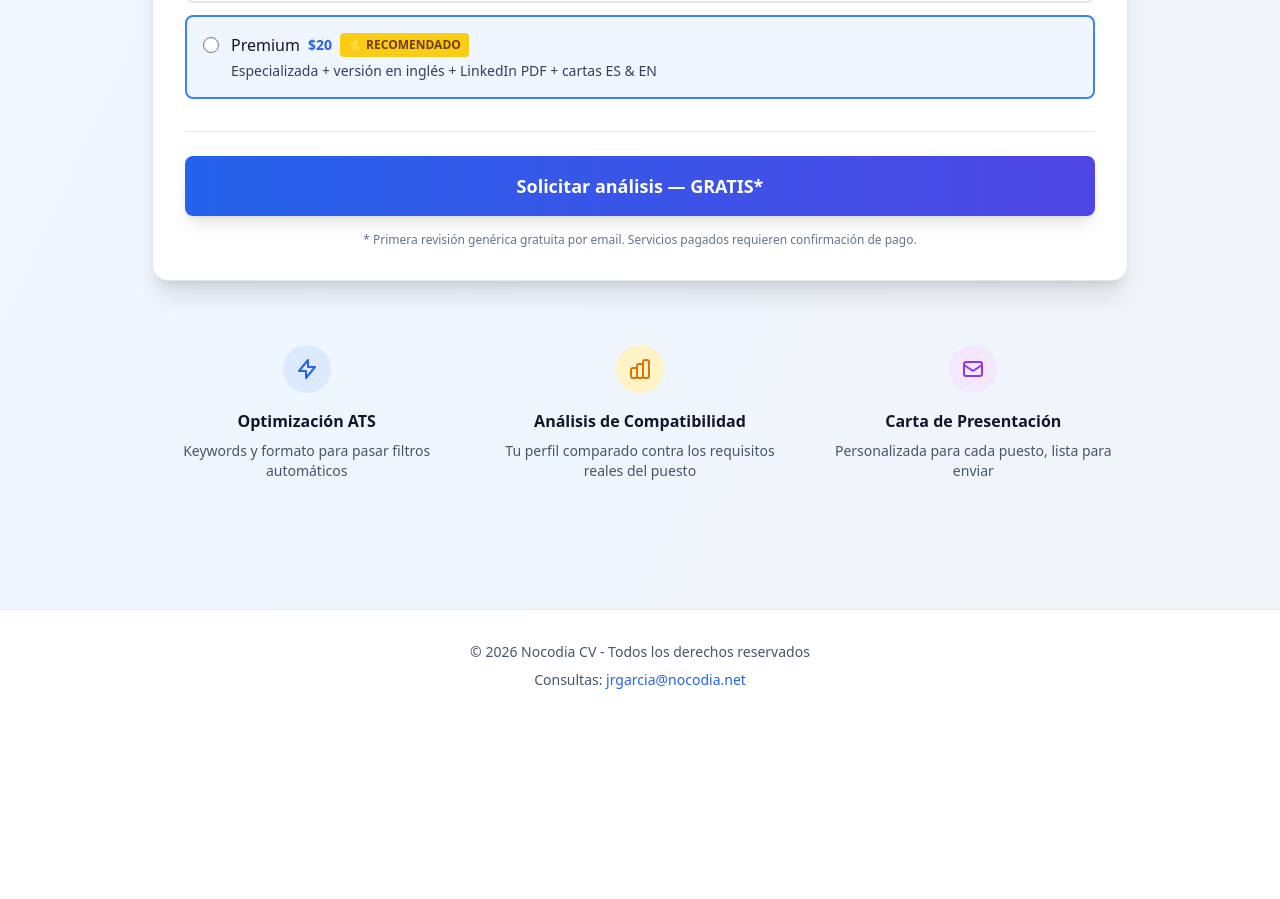
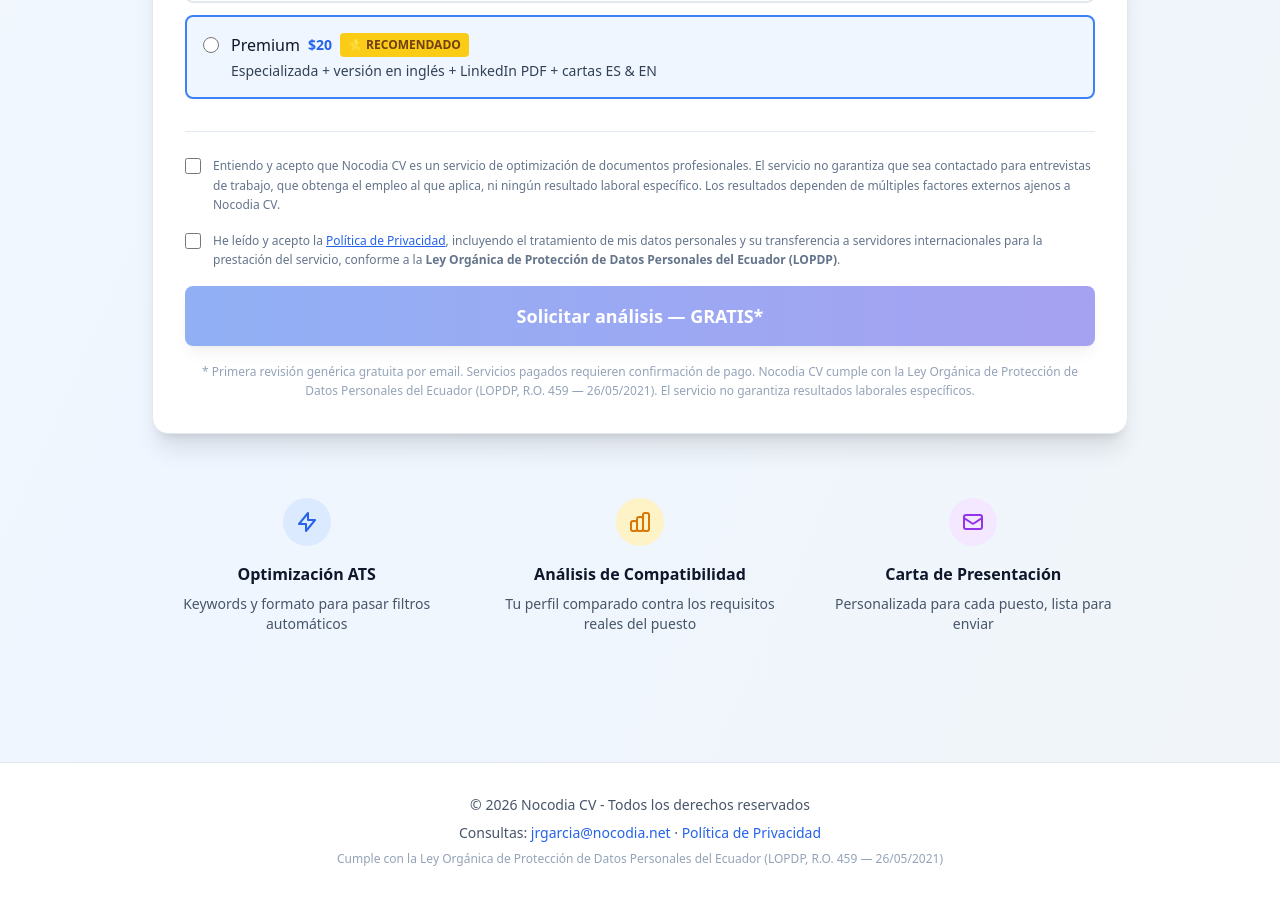
Before and after one commit to jrgarcia71/nocodia-cv-landing, a React (Vite) app: page / in a window 1280 px wide. Shown: the part 2020-2919 px from the top of the page. Before the commit the page ends 2742 px from the top, so only its background shows below. Built offline with nearby package versions, Linux system fonts and the light colour scheme.

Commit message:
Update App.jsx

```diff
--- a/src/App.jsx
+++ b/src/App.jsx
@@ -24,8 +24,9 @@ export default function App() {
   const [submitStatus, setSubmitStatus] = useState(null);
   const [wordCount, setWordCount] = useState(0);
   const [reqWordCount, setReqWordCount] = useState(0);
+  const [aceptaTerminos, setAceptaTerminos] = useState(false);
+  const [aceptaLimitaciones, setAceptaLimitaciones] = useState(false);
 
-  // Límite de palabras según si tiene CV o no
   const infoWordLimit = formData.tieneCV === 'no' ? 1000 : 500;
 
   const t = {
@@ -132,7 +133,6 @@ export default function App() {
         requisitosNote: '📋 Pega aquí la descripción de la oferta de trabajo',
         requisitosNoteDesc: 'Copia los requisitos, responsabilidades y habilidades solicitadas. Esto nos permite generar un análisis de compatibilidad preciso y una carta de presentación personalizada.',
         requisitosPlaceholder: 'Ejemplo:\n\nRequisitos:\n- 5+ años de experiencia en gestión de equipos\n- Conocimiento en metodologías ágiles\n- Manejo de presupuestos operativos\n\nResponsabilidades:\n- Liderar equipo de 20+ personas\n- Reportar a Gerencia General\n- Gestionar presupuesto operativo...',
-        // Texto cuando TIENE CV
         infoSectionWithCV: 'Información adicional',
         infoNoteWithCV: '💡 Agrega lo que NO está en tu CV actual (máx 500 palabras):',
         infoDescWithCV: 'Esta información tiene la misma importancia que tu CV para optimizarlo.',
@@ -143,8 +143,7 @@ export default function App() {
           'Habilidades técnicas nuevas',
           'Certificaciones en proceso',
         ],
-        infoPlaceholderWithCV: 'Ejemplo: En mi rol actual como Gerente de Ventas aumenté las ventas B2B en 42% durante Q1 2026. Implementé un nuevo CRM que redujo el tiempo de cierre en 30%. Actualmente lidero un equipo de 8 personas...',
-        // Texto cuando NO TIENE CV
+        infoPlaceholderWithCV: 'Ejemplo: En mi rol actual como Gerente de Ventas aumenté las ventas B2B en 42% durante Q1 2026. Implementé un nuevo CRM que redujo el tiempo de cierre en 30%...',
         infoSectionNoCV: 'Tu experiencia profesional',
         infoNoteNoCV: '📝 Cuéntanos tu experiencia para crear tu CV desde cero (máx 1000 palabras):',
         infoDescNoCV: 'Esta información es todo lo que tenemos para crear tu CV. Sé lo más detallado posible.',
@@ -156,12 +155,15 @@ export default function App() {
           'Certificaciones, cursos e idiomas con nivel',
           'Proyectos relevantes o logros destacados',
         ],
-        infoPlaceholderNoCV: 'Ejemplo:\n\nEXPERIENCIA:\n- Gerente de Ventas en Empresa ABC (2020-2024)\n  • Lideré equipo de 8 vendedores\n  • Aumenté ventas en 35% en 2 años\n  • Implementé CRM Salesforce\n\n- Ejecutivo Comercial en Empresa XYZ (2017-2020)\n  • Atención a clientes B2B\n  • Cumplimiento de cuotas 120% promedio\n\nFORMACIÓN:\n- Ingeniería Comercial, Universidad Particular, 2016\n\nHABILIDADES:\n- Excel avanzado, Salesforce, PowerBI\n- Inglés B2, Español nativo\n\nCERTIFICACIONES:\n- Google Analytics 2023',
+        infoPlaceholderNoCV: 'Ejemplo:\n\nEXPERIENCIA:\n- Gerente de Ventas en Empresa ABC (2020-2024)\n  • Lideré equipo de 8 vendedores\n  • Aumenté ventas en 35% en 2 años\n\nFORMACIÓN:\n- Ingeniería Comercial, Universidad Particular, 2016\n\nHABILIDADES:\n- Excel avanzado, Salesforce\n- Inglés B2',
         palabras: 'Palabras:',
         palabrasRestantes: 'palabras restantes',
         submit: 'Solicitar análisis',
         processing: 'Procesando...',
-        disclaimer: '* Primera revisión genérica gratuita por email. Servicios pagados requieren confirmación de pago.'
+        checkLimitaciones: 'Entiendo y acepto que Nocodia CV es un servicio de optimización de documentos profesionales. El servicio no garantiza que sea contactado para entrevistas de trabajo, que obtenga el empleo al que aplica, ni ningún resultado laboral específico. Los resultados dependen de múltiples factores externos ajenos a Nocodia CV.',
+        checkTerminos: 'He leído y acepto la Política de Privacidad, incluyendo el tratamiento de mis datos personales y su transferencia a servidores internacionales para la prestación del servicio, conforme a la Ley Orgánica de Protección de Datos Personales del Ecuador (LOPDP).',
+        politicaLink: 'Política de Privacidad',
+        legalNote: '* Primera revisión genérica gratuita por email. Servicios pagados requieren confirmación de pago. Nocodia CV cumple con la Ley Orgánica de Protección de Datos Personales del Ecuador (LOPDP, R.O. 459 — 26/05/2021). El servicio no garantiza resultados laborales específicos.',
       },
       features: {
         ats: 'Optimización ATS',
@@ -173,7 +175,8 @@ export default function App() {
       },
       footer: {
         rights: '© 2026 Nocodia CV - Todos los derechos reservados',
-        contact: 'Consultas:'
+        contact: 'Consultas:',
+        privacy: 'Política de Privacidad'
       }
     },
     en: {
@@ -278,8 +281,7 @@ export default function App() {
         requisitosLabel: 'Job requirements *',
         requisitosNote: '📋 Paste the job description here',
         requisitosNoteDesc: 'Copy the requirements, responsibilities and skills requested. This enables an accurate compatibility analysis and a personalized cover letter.',
-        requisitosPlaceholder: 'Example:\n\nRequirements:\n- 5+ years of team management experience\n- Knowledge of agile methodologies\n- Operational budget management\n\nResponsibilities:\n- Lead a team of 20+ people\n- Report to General Management\n- Manage operational budget...',
-        // Text when HAS resume
+        requisitosPlaceholder: 'Example:\n\nRequirements:\n- 5+ years of team management experience\n- Knowledge of agile methodologies\n- Operational budget management\n\nResponsibilities:\n- Lead a team of 20+ people\n- Report to General Management...',
         infoSectionWithCV: 'Additional Information',
         infoNoteWithCV: '💡 Add what is NOT in your current resume (max 500 words):',
         infoDescWithCV: 'This information is as important as your resume for optimization.',
@@ -290,8 +292,7 @@ export default function App() {
           'New technical skills',
           'Certifications in progress',
         ],
-        infoPlaceholderWithCV: 'Example: In my current role as Sales Manager I increased B2B sales by 42% during Q1 2026. I implemented a new CRM that reduced closing time by 30%. Currently leading a team of 8 people...',
-        // Text when NO resume
+        infoPlaceholderWithCV: 'Example: In my current role as Sales Manager I increased B2B sales by 42% during Q1 2026...',
         infoSectionNoCV: 'Your professional experience',
         infoNoteNoCV: '📝 Tell us your experience so we can create your resume from scratch (max 1000 words):',
         infoDescNoCV: 'This information is everything we have to create your resume. Be as detailed as possible.',
@@ -303,12 +304,15 @@ export default function App() {
           'Certifications, courses and languages with level',
           'Relevant projects or notable achievements',
         ],
-        infoPlaceholderNoCV: 'Example:\n\nEXPERIENCE:\n- Sales Manager at Company ABC (2020-2024)\n  • Led team of 8 sales reps\n  • Increased sales by 35% in 2 years\n  • Implemented Salesforce CRM\n\n- Sales Executive at Company XYZ (2017-2020)\n  • B2B client management\n  • 120% average quota attainment\n\nEDUCATION:\n- Business Administration, University, 2016\n\nSKILLS:\n- Advanced Excel, Salesforce, PowerBI\n- English C1, Spanish native\n\nCERTIFICATIONS:\n- Google Analytics 2023',
+        infoPlaceholderNoCV: 'Example:\n\nEXPERIENCE:\n- Sales Manager at Company ABC (2020-2024)\n  • Led team of 8 sales reps\n  • Increased sales by 35%\n\nEDUCATION:\n- Business Administration, University, 2016\n\nSKILLS:\n- Salesforce, Excel\n- English C1',
         palabras: 'Words:',
         palabrasRestantes: 'words remaining',
         submit: 'Request analysis',
         processing: 'Processing...',
-        disclaimer: '* First generic review free by email. Paid services require payment confirmation.'
+        checkLimitaciones: 'I understand and accept that Nocodia CV is a professional document optimization service. The service does not guarantee that I will be contacted for job interviews, that I will obtain the position I am applying for, or any specific employment outcome. Results depend on multiple external factors beyond Nocodia CV\'s control.',
+        checkTerminos: 'I have read and accept the Privacy Policy, including the processing of my personal data and its transfer to international servers for service delivery, in accordance with Ecuador\'s Organic Law on Personal Data Protection (LOPDP).',
+        politicaLink: 'Privacy Policy',
+        legalNote: '* First generic review free by email. Paid services require payment confirmation. Nocodia CV complies with Ecuador\'s Organic Law on Personal Data Protection (LOPDP, R.O. 459 — 26/05/2021). The service does not guarantee specific employment results.',
       },
       features: {
         ats: 'ATS Optimization',
@@ -320,7 +324,8 @@ export default function App() {
       },
       footer: {
         rights: '© 2026 Nocodia CV - All rights reserved',
-        contact: 'Contact:'
+        contact: 'Contact:',
+        privacy: 'Privacy Policy'
       }
     }
   };
@@ -366,7 +371,10 @@ export default function App() {
           industria: '', linkOferta: '', requisitosOferta: '',
           infoAdicional: '', cvFile: null, linkedinFile: null
         });
-        setWordCount(0); setReqWordCount(0);
+        setWordCount(0);
+        setReqWordCount(0);
+        setAceptaTerminos(false);
+        setAceptaLimitaciones(false);
       } else {
         setSubmitStatus({ type: 'error', message: result.error || 'Error al procesar tu solicitud' });
       }
@@ -390,11 +398,10 @@ export default function App() {
   const showInfoSection  = formData.tipoRevision !== 'generica';
   const hasCV = formData.tieneCV === 'si';
 
-  // Textos dinámicos del campo info según tenga CV o no
-  const infoSection   = hasCV ? t[language].form.infoSectionWithCV   : t[language].form.infoSectionNoCV;
-  const infoNote      = hasCV ? t[language].form.infoNoteWithCV      : t[language].form.infoNoteNoCV;
-  const infoDesc      = hasCV ? t[language].form.infoDescWithCV      : t[language].form.infoDescNoCV;
-  const infoBullets   = hasCV ? t[language].form.infoBulletsWithCV   : t[language].form.infoBulletsNoCV;
+  const infoSection    = hasCV ? t[language].form.infoSectionWithCV   : t[language].form.infoSectionNoCV;
+  const infoNote       = hasCV ? t[language].form.infoNoteWithCV      : t[language].form.infoNoteNoCV;
+  const infoDesc       = hasCV ? t[language].form.infoDescWithCV      : t[language].form.infoDescNoCV;
+  const infoBullets    = hasCV ? t[language].form.infoBulletsWithCV   : t[language].form.infoBulletsNoCV;
   const infoPlaceholder = hasCV ? t[language].form.infoPlaceholderWithCV : t[language].form.infoPlaceholderNoCV;
 
   return (
@@ -735,16 +742,15 @@ export default function App() {
                   <textarea required value={formData.requisitosOferta} onChange={handleRequisitosChange} rows={8}
                     className="w-full px-4 py-3 border border-slate-300 rounded-lg focus:ring-2 focus:ring-blue-500 focus:border-transparent transition-all resize-none"
                     placeholder={t[language].form.requisitosPlaceholder} />
-                  <p className="text-sm text-slate-500 mt-1">{t[language].form.requisitosWordCount} {reqWordCount}</p>
+                  <p className="text-sm text-slate-500 mt-1">{t[language].form.requisitosWordCount || 'Palabras:'} {reqWordCount}</p>
                 </div>
               </section>
             )}
 
-            {/* Info adicional / Experiencia desde cero */}
+            {/* Info adicional / desde cero */}
             {showInfoSection && (
               <section>
                 <h4 className="text-lg font-semibold text-slate-900 mb-4 pb-2 border-b border-slate-200">
-                  {/* Número de sección dinámico */}
                   {formData.tieneCV === 'si' && formData.tipoRevision === 'premium' && formData.tipoCV === 'especifico' ? '9' :
                    formData.tieneCV === 'si' && formData.tipoRevision === 'premium' && formData.tipoCV === 'general'   ? '8' :
                    formData.tieneCV === 'no' && formData.tipoRevision === 'premium' && formData.tipoCV === 'especifico' ? '8' :
@@ -754,18 +760,13 @@ export default function App() {
                    formData.tieneCV === 'no' ? '4' :
                    formData.tipoCV === 'especifico' ? '7' : '6'}. {infoSection}
                 </h4>
-
-                {/* Caja informativa diferenciada */}
                 <div className={`border rounded-lg p-4 mb-4 ${formData.tieneCV === 'no' ? 'bg-green-50 border-green-200' : 'bg-slate-50 border-slate-200'}`}>
                   <p className={`text-sm font-semibold mb-2 ${formData.tieneCV === 'no' ? 'text-green-800' : 'text-slate-700'}`}>{infoNote}</p>
                   <p className={`text-xs mb-2 ${formData.tieneCV === 'no' ? 'text-green-700' : 'text-slate-600'}`}>{infoDesc}</p>
                   <ul className={`text-sm space-y-1 ml-4 list-disc ${formData.tieneCV === 'no' ? 'text-green-700' : 'text-slate-600'}`}>
-                    {infoBullets.map((bullet, i) => (
-                      <li key={i}>{bullet}</li>
-                    ))}
+                    {infoBullets.map((bullet, i) => (<li key={i}>{bullet}</li>))}
                   </ul>
                 </div>
-
                 <textarea value={formData.infoAdicional} onChange={handleInfoChange}
                   rows={formData.tieneCV === 'no' ? 12 : 6}
                   className="w-full px-4 py-3 border border-slate-300 rounded-lg focus:ring-2 focus:ring-blue-500 focus:border-transparent transition-all resize-none"
@@ -780,10 +781,58 @@ export default function App() {
               </section>
             )}
 
-            {/* SUBMIT */}
-            <div className="pt-6 border-t border-slate-200">
+            {/* TÉRMINOS, CHECKBOXES Y SUBMIT */}
+            <div className="pt-6 border-t border-slate-200 space-y-4">
+
+              {/* CHECKBOX 1 — Limitaciones del servicio */}
+              <label className="flex items-start gap-3 cursor-pointer group">
+                <input
+                  type="checkbox"
+                  checked={aceptaLimitaciones}
+                  onChange={(e) => setAceptaLimitaciones(e.target.checked)}
+                  className="w-4 h-4 text-blue-600 mt-0.5 flex-shrink-0 rounded"
+                  required
+                />
+                <span className="text-xs text-slate-500 leading-relaxed group-hover:text-slate-700 transition-colors">
+                  {t[language].form.checkLimitaciones}
+                </span>
+              </label>
+
+              {/* CHECKBOX 2 — Privacidad y LOPDP */}
+              <label className="flex items-start gap-3 cursor-pointer group">
+                <input
+                  type="checkbox"
+                  checked={aceptaTerminos}
+                  onChange={(e) => setAceptaTerminos(e.target.checked)}
+                  className="w-4 h-4 text-blue-600 mt-0.5 flex-shrink-0 rounded"
+                  required
+                />
+                <span className="text-xs text-slate-500 leading-relaxed group-hover:text-slate-700 transition-colors">
+                  {language === 'es' ? (
+                    <>He leído y acepto la{' '}
+                      <a href="/politica-privacidad.html" target="_blank" rel="noopener noreferrer"
+                        className="text-blue-600 underline hover:text-blue-700 font-medium">
+                        {t[language].form.politicaLink}
+                      </a>
+                      , incluyendo el tratamiento de mis datos personales y su transferencia a servidores internacionales para la prestación del servicio, conforme a la <strong>Ley Orgánica de Protección de Datos Personales del Ecuador (LOPDP)</strong>.
+                    </>
+                  ) : (
+                    <>I have read and accept the{' '}
+                      <a href="/politica-privacidad.html" target="_blank" rel="noopener noreferrer"
+                        className="text-blue-600 underline hover:text-blue-700 font-medium">
+                        {t[language].form.politicaLink}
+                      </a>
+                      , including the processing of my personal data and its transfer to international servers for service delivery, in accordance with <strong>Ecuador's Organic Law on Personal Data Protection (LOPDP)</strong>.
+                    </>
+                  )}
+                </span>
+              </label>
+
+              {/* MENSAJE ÉXITO / ERROR */}
               {submitStatus && (
-                <div className={`mb-4 p-4 rounded-lg flex items-start gap-3 ${submitStatus.type === 'success' ? 'bg-green-50 border border-green-200' : 'bg-red-50 border border-red-200'}`}>
+                <div className={`p-4 rounded-lg flex items-start gap-3 ${
+                  submitStatus.type === 'success' ? 'bg-green-50 border border-green-200' : 'bg-red-50 border border-red-200'
+                }`}>
                   {submitStatus.type === 'success'
                     ? <CheckCircle className="w-5 h-5 text-green-600 flex-shrink-0 mt-0.5" />
                     : <AlertCircle className="w-5 h-5 text-red-600 flex-shrink-0 mt-0.5" />}
@@ -792,7 +841,11 @@ export default function App() {
                   </p>
                 </div>
               )}
-              <button type="submit" disabled={isSubmitting}
+
+              {/* BOTÓN */}
+              <button
+                type="submit"
+                disabled={isSubmitting || !aceptaTerminos || !aceptaLimitaciones}
                 className="w-full bg-gradient-to-r from-blue-600 to-indigo-600 text-white font-semibold py-4 px-6 rounded-lg hover:from-blue-700 hover:to-indigo-700 transition-all shadow-lg hover:shadow-xl disabled:opacity-50 disabled:cursor-not-allowed text-lg">
                 {isSubmitting
                   ? <span className="flex items-center justify-center gap-2">
@@ -804,7 +857,12 @@ export default function App() {
                     </span>
                   : `${t[language].form.submit} — ${getPrice()}`}
               </button>
-              <p className="text-xs text-slate-500 text-center mt-4">{t[language].form.disclaimer}</p>
+
+              {/* TEXTO LEGAL PIE */}
+              <p className="text-xs text-slate-400 text-center leading-relaxed px-2">
+                {t[language].form.legalNote}
+              </p>
+
             </div>
           </form>
         </div>
@@ -847,10 +905,23 @@ export default function App() {
         <div className="max-w-5xl mx-auto px-6 py-8">
           <div className="text-center text-sm text-slate-600">
             <p>{t[language].footer.rights}</p>
-            <p className="mt-2">{t[language].footer.contact} <a href="mailto:jrgarcia@nocodia.net" className="text-blue-600 hover:text-blue-700 font-medium">jrgarcia@nocodia.net</a></p>
+            <p className="mt-2">
+              {t[language].footer.contact}{' '}
+              <a href="mailto:jrgarcia@nocodia.net" className="text-blue-600 hover:text-blue-700 font-medium">jrgarcia@nocodia.net</a>
+              {' · '}
+              <a href="/politica-privacidad.html" target="_blank" rel="noopener noreferrer" className="text-blue-600 hover:text-blue-700">
+                {t[language].footer.privacy}
+              </a>
+            </p>
+            <p className="mt-2 text-xs text-slate-400">
+              {language === 'es'
+                ? 'Cumple con la Ley Orgánica de Protección de Datos Personales del Ecuador (LOPDP, R.O. 459 — 26/05/2021)'
+                : 'Compliant with Ecuador\'s Organic Law on Personal Data Protection (LOPDP, R.O. 459 — 26/05/2021)'}
+            </p>
           </div>
         </div>
       </footer>
+
     </div>
   );
 }
```
